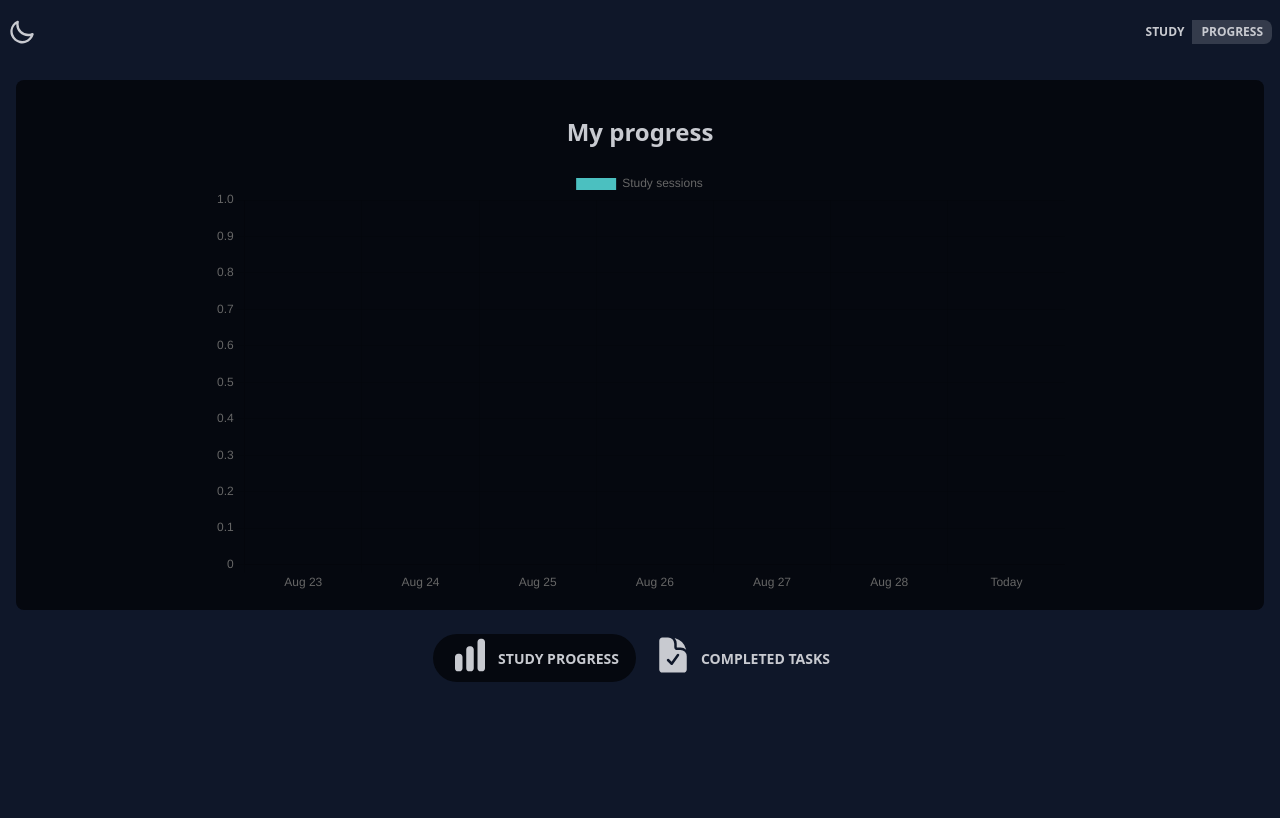
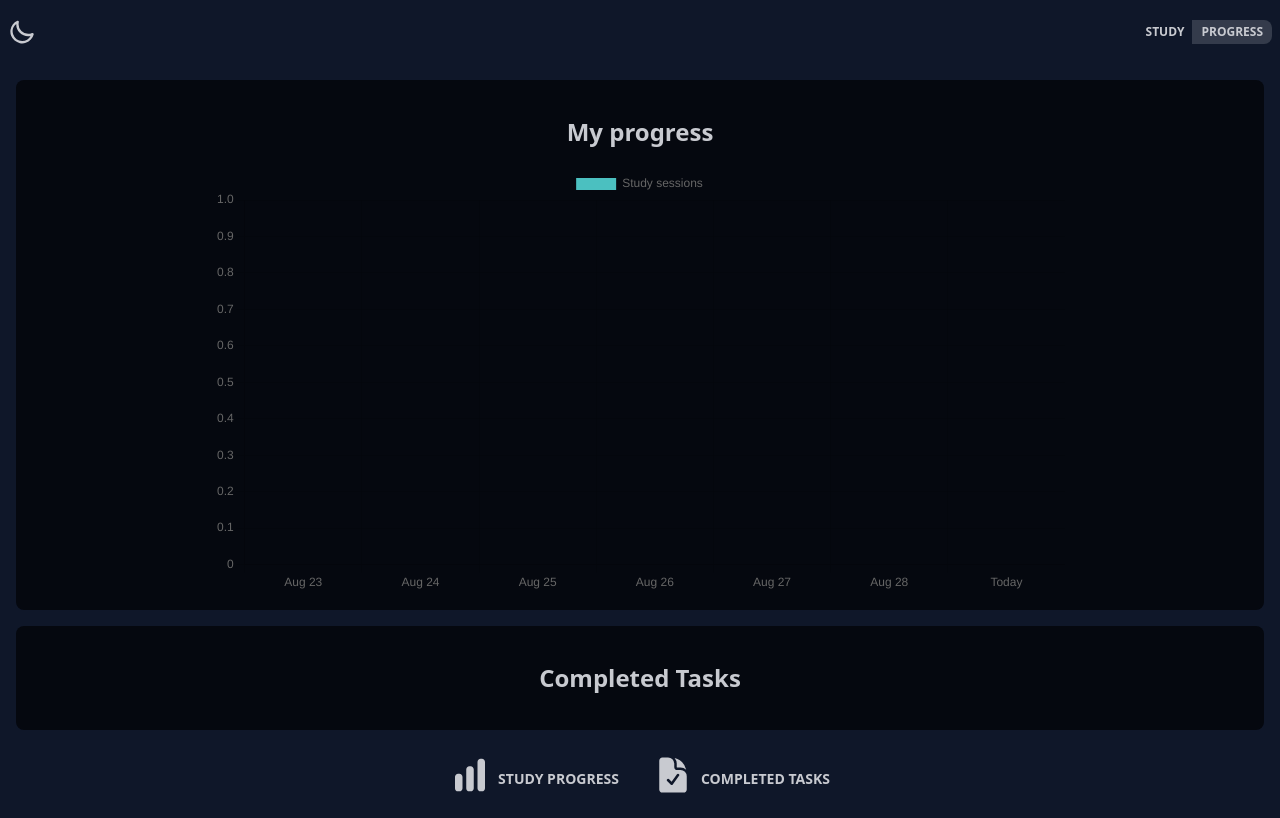
Before and after one commit to etretf/pomodoro-app, a React (Vite) app in the folder pomodoro-react/: page /progress in a window 1280 px wide. Built offline with nearby package versions, Linux system fonts and the light colour scheme.

Commit message:
Responsiveness fix

```diff
--- a/pomodoro-react/src/App.jsx
+++ b/pomodoro-react/src/App.jsx
@@ -37,25 +37,23 @@ useEffect(() => {
     }
 }, [])
 
+
 useEffect(() => {
-    if(!isMobile){
+    if(currentSection === '/progress' && isMobile){
+        setOpenTab('studyprogress');
+    }
+    else if(currentSection === '/progress' && !isMobile){
         setOpenTab('all');
     }
-    if(isMobile){
-        // default tab is timer
-    }
-}, [isMobile])
-
-useEffect(() => {
-    if(currentSection === '/progress'){
-        setOpenTab('studyprogress');
-    }
-    else if(currentSection === '/study') {
+    else if(currentSection === '/study' && isMobile){
         setOpenTab('timer');
     }
-}, [currentSection]);
+    else if(currentSection === '/study' && !isMobile){
+        setOpenTab('all');
+    }
+}, [currentSection, isMobile]);
 
-
+console.log(openTab)
 
 
 
@@ -248,8 +246,6 @@ function handleSectionSwitch(sectionName){
     setCurrentSection(sectionName);
 }
 
-console.log(openTab);
-
   return (
     <>
     <BrowserRouter>
--- a/pomodoro-react/src/components/Navbar.jsx
+++ b/pomodoro-react/src/components/Navbar.jsx
@@ -28,8 +28,6 @@ export default function Root(props){
     function switchTheme(event){
         setCurrentTheme(event.target.checked)
     }
-
-    console.log(props.currentSection);
 
     return(
         <>
```
